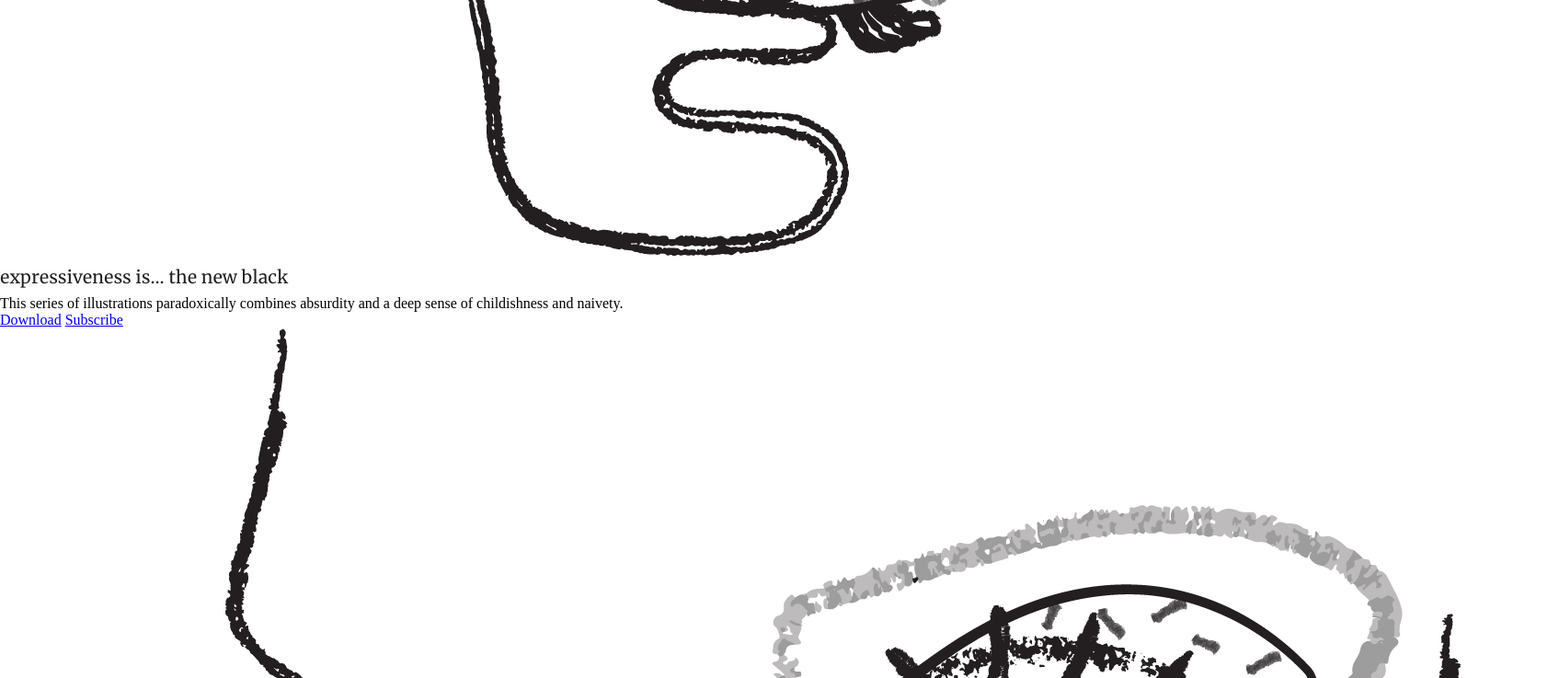
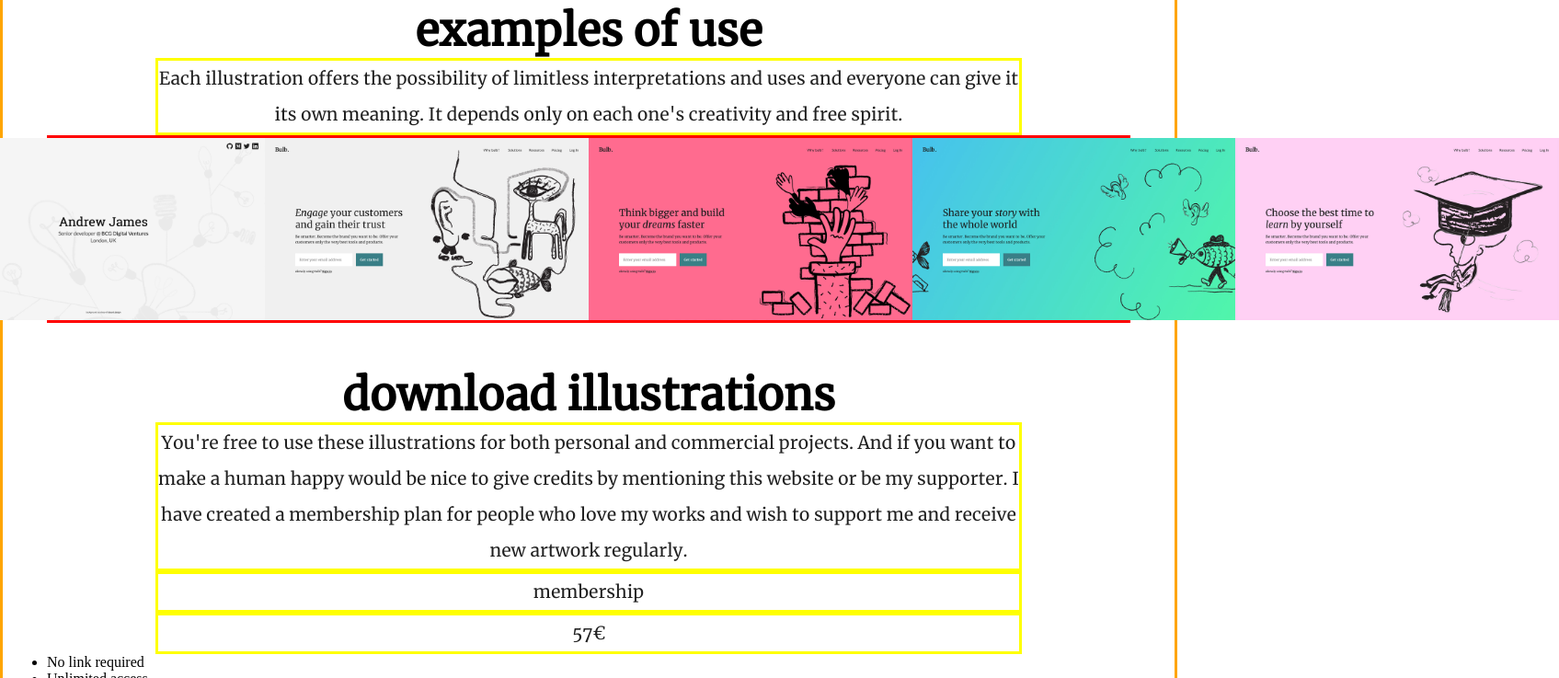
Before and after one commit to StefanAiroaie/Project_Illustrator, a plain HTML site: page index.html in a window 1280 px wide. Shown: the part 2063-2800 px from the top of the page at 92% size, 1695 px wide, since content can reach past the window. Drawn offline with Linux system fonts and the light colour scheme.

Commit message:
css illustration section fertig

```diff
--- a/assets/css/style.css
+++ b/assets/css/style.css
@@ -20,31 +20,92 @@
     --text-2-color: #202020;
     --text-3-color: #7E7E7E;
 
-
-
-
 }
 
-
-
+/* global h2 -header */
 h2 {
     font-family: var(--main-font);
     color: var(--text-1-color);
     font-size: 48px;
     font-weight: 700;
     line-height: 60px;
+    text-align: center;
 }
 
-h2 {
+/* global p */
+p {
     font-family: var(--main-font);
     color: var(--text-2-color);
     font-size: 19.2px;
     font-weight: 400;
     line-height: 39px;
+    text-align: center;
 
 }
 
 
+
+/*  1. section, genant: hero */
+.hero {
+    display: flex;
+    flex-direction: column;
+    align-items: center;
+    gap: 30px;
+}
+
+.hero img {
+    height: 20rem;
+    width: 20rem;
+}
+
+.hero article {
+    width: 80vw;
+    border: 3px solid green;
+
+}
+
+
+
+/* 2 teil gennant main */
+
+main {
+    border: 3px solid orange;
+    justify-content: center;
+    display: flex;
+    width: 100vw;
+    flex-direction: column;
+    gap: 3rem;
+    padding: 3rem;
+}
+
+main p{
+    width: 80%;
+    border: 3px solid yellow;
+    margin: auto;
+}
+
+
+.illustration p{
+
+    border: 3px solid gray;
+
+
+}
+
+.photos {
+    display: flex;
+    flex-direction: row;
+    border: 3px solid red;
+    justify-content: center;
+    flex-direction: row;
+    flex: auto;
+
+}
+
+.photos img{
+    width: 30%;
+    height: 30%;
+}
 
 
 
--- a/index.html
+++ b/index.html
@@ -44,16 +44,18 @@
                 naivety.</p>
             <a href="#">Download</a>
             <a href="#">Subscribe</a>
-            <img src="../Project_Illustrator/assets/img/illustration2.png" alt="2.Bild">
+            <img src="../Project_Illustrator/assets/img/illustration3.png" alt="2.Bild">
         </article>
     </section>
-
+    <main>
         <section class="illustration">
             <h2>illustrations for applications</h2>
-        <p>Welcome to my space for experiments! Look at this like a journey we can take together every step of the way,
-            beginning another chapter with each new phase of the project development. And who knows where it will take
+            <p>Welcome to my space for experiments! Look at this like a journey we can take together every step of the
+                way,
+                beginning another chapter with each new phase of the project development. And who knows where it will
+                take
                 us?</p>
-        <div class="img">
+            <div class="photos">
                 <img src="../Project_Illustrator/assets/img/illustration4.png" alt="4.Bild">
                 <img src="../Project_Illustrator/assets/img/illustration5.png" alt="5.Bild">
                 <img src="../Project_Illustrator/assets/img/illustration6.png" alt="6.Bild">
@@ -62,16 +64,18 @@
 
         <section class="exemples">
             <h2>examples of use</h2>
-        <p>Each illustration offers the possibility of limitless interpretations and uses and everyone can give it its
+            <p>Each illustration offers the possibility of limitless interpretations and uses and everyone can give it
+                its
                 own meaning. It depends only on each one's creativity and free spirit.</p>
-        <div class="img">
-            <img src="../Project_Illustrator/assets/img/illustration7.png" alt="7.Bild-Exemple-website">
-            <img src="../Project_Illustrator/assets/img/illustration8.png" alt="8.Bild-Exemple-website">
-            <img src="../Project_Illustrator/assets/img/illustration9.png" alt="9.Bild-Exemple-website">
-            <img src="../Project_Illustrator/assets/img/illustration10.png" alt="10.Bild-Exemple-website">
-            <img src="../Project_Illustrator/assets/img/illustration11.png" alt="11.Bild-Exemple-website">
-            <img src="../Project_Illustrator/assets/img/illustration12.png" alt="13.Bild-Exemple-website">
+            <div class="photos">
+                <img src="../Project_Illustrator/assets/img/illustration7.jpg" alt="7.Bild-Exemple-website">
+                <img src="../Project_Illustrator/assets/img/illustration8.jpg" alt="8.Bild-Exemple-website">
+                <img src="../Project_Illustrator/assets/img/illustration9.jpg" alt="9.Bild-Exemple-website">
+                <img src="../Project_Illustrator/assets/img/illustration10.jpg" alt="10.Bild-Exemple-website">
+                <img src="../Project_Illustrator/assets/img/illustration11.jpg" alt="11.Bild-Exemple-website">
+                <img src="../Project_Illustrator/assets/img/illustration12.jpg" alt="13.Bild-Exemple-website">
             </div>
+        </section>
 
         <section class="buy">
             <h2>download illustrations</h2>
@@ -94,7 +98,7 @@
                 <button>Become Member</button>
             </div>
         </section>
-
+    </main>
     <footer>
         <h2>any absurd suggestions?</h2>
         <p>Email</p>
@@ -106,13 +110,6 @@
             <img src="" alt="">
         </div>
     </footer>
-
-    </section>
-
-
-
-
-
 </body>
 
 </html>
```
Also changed, not shown: 2 other files. Lines whose indentation alone changed are shown as unchanged.
